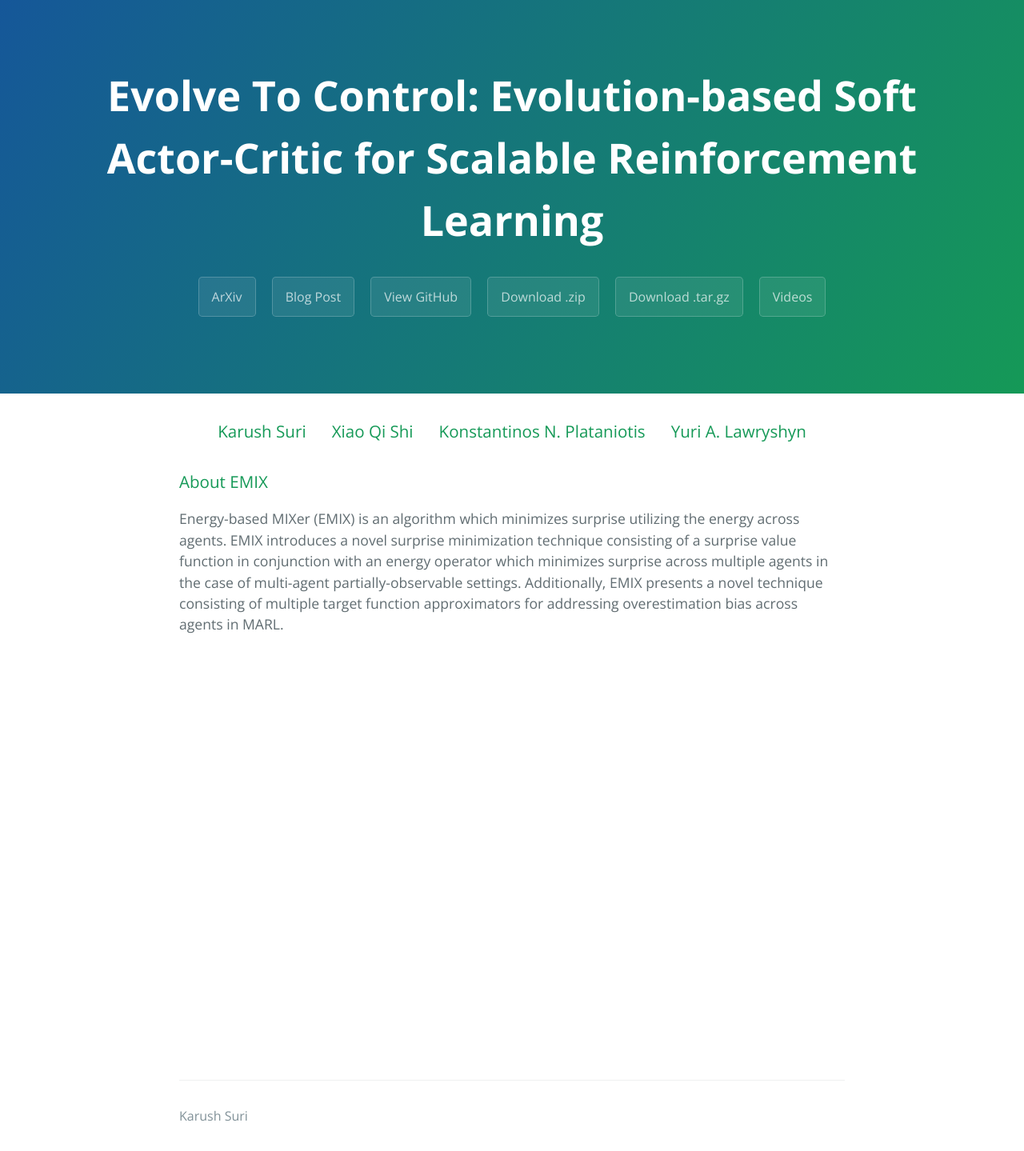
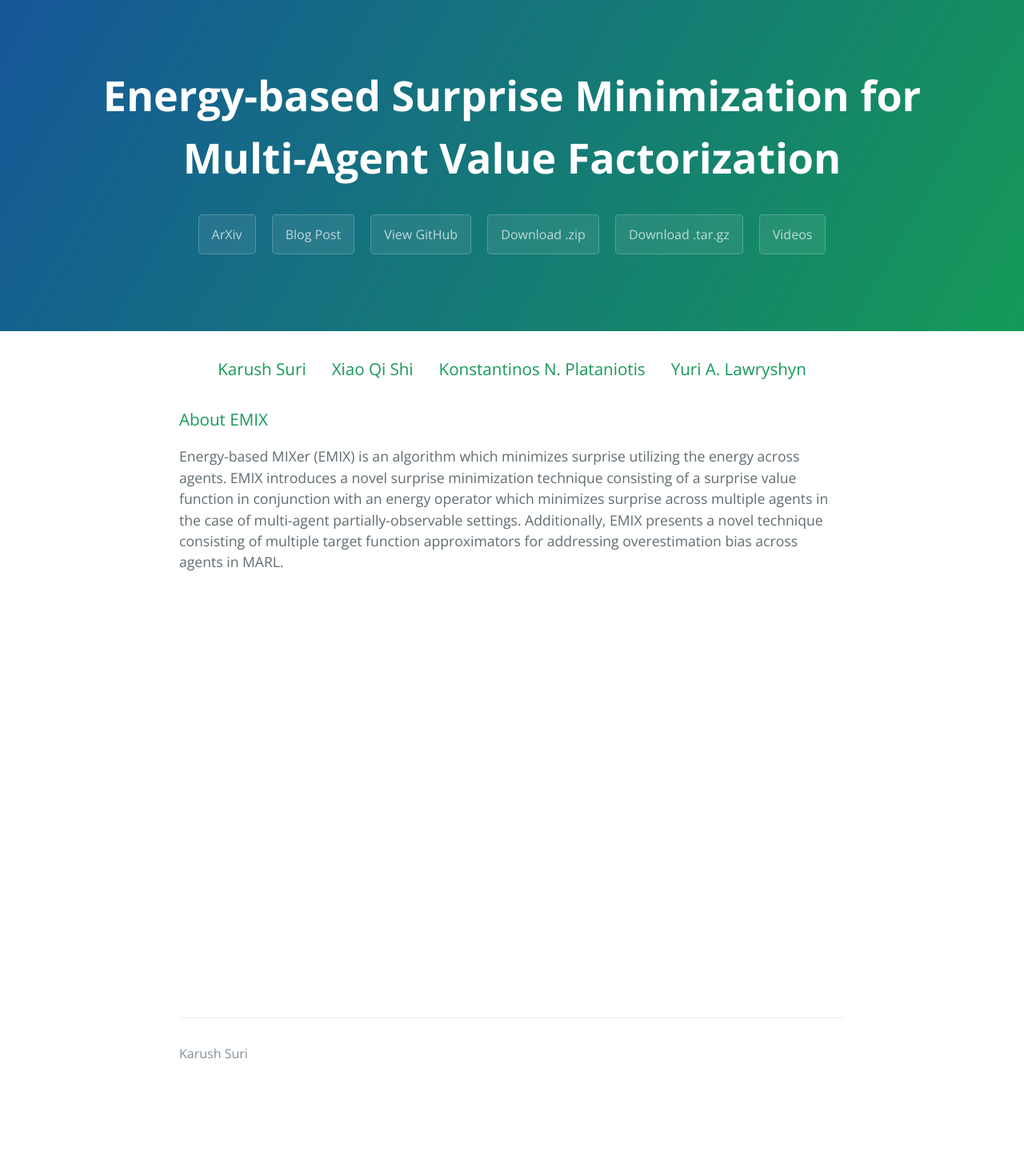
Before and after one commit to karush17/emix-web, a Jekyll site: the page built from index.md, in a window 1280 px wide. Shown: the whole page at 80% size. Built offline with Jekyll 4.4.1, drawn with Linux system fonts in a browser that asks for light colours; the repository's description, which GitHub fills in, is left out; after the commit the page ends 1361 px from its top, so only the background shows below that.

Commit message:
Update _config.yml

```diff
--- a/_config.yml
+++ b/_config.yml
@@ -1,4 +1,4 @@
-title: "Evolve To Control: Evolution-based Soft Actor-Critic for Scalable Reinforcement Learning"
+title: "Energy-based Surprise Minimization for Multi-Agent Value Factorization"
 description: ""
 show_downloads: true
 google_analytics:
```
